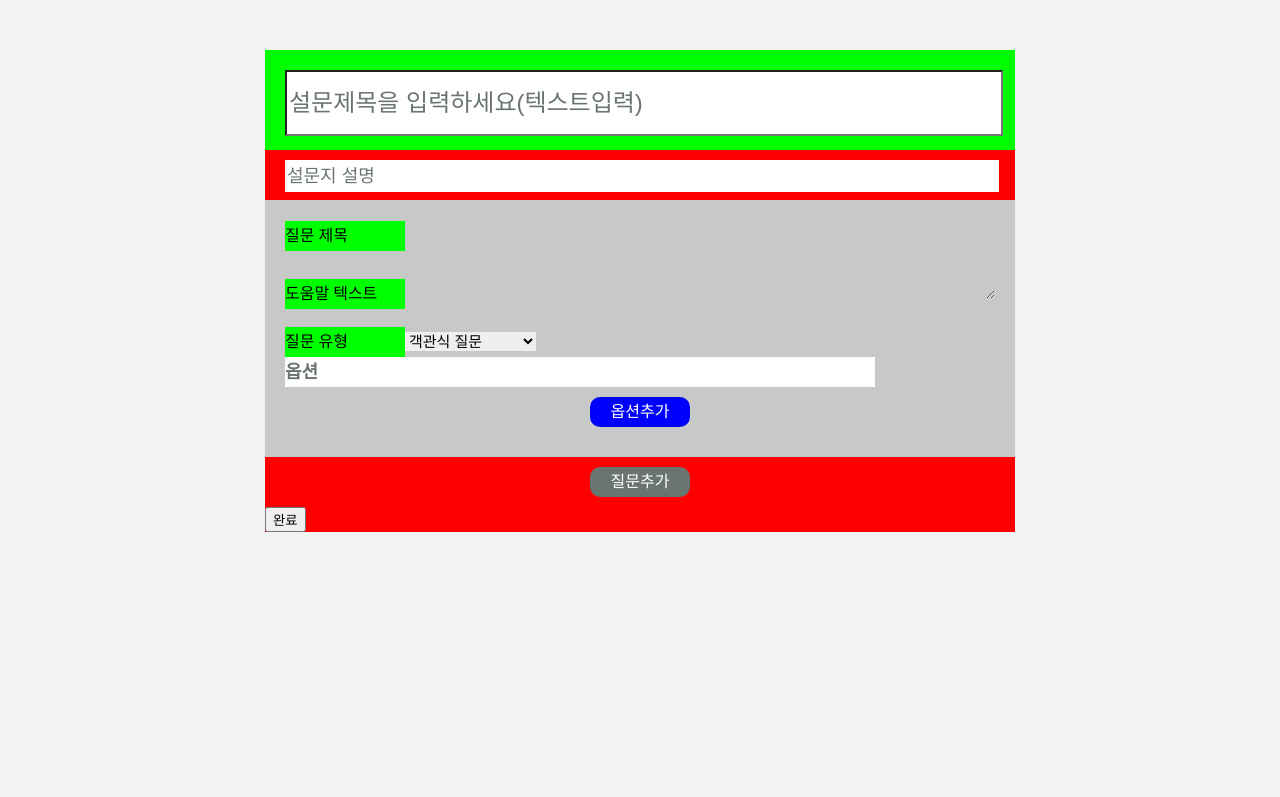
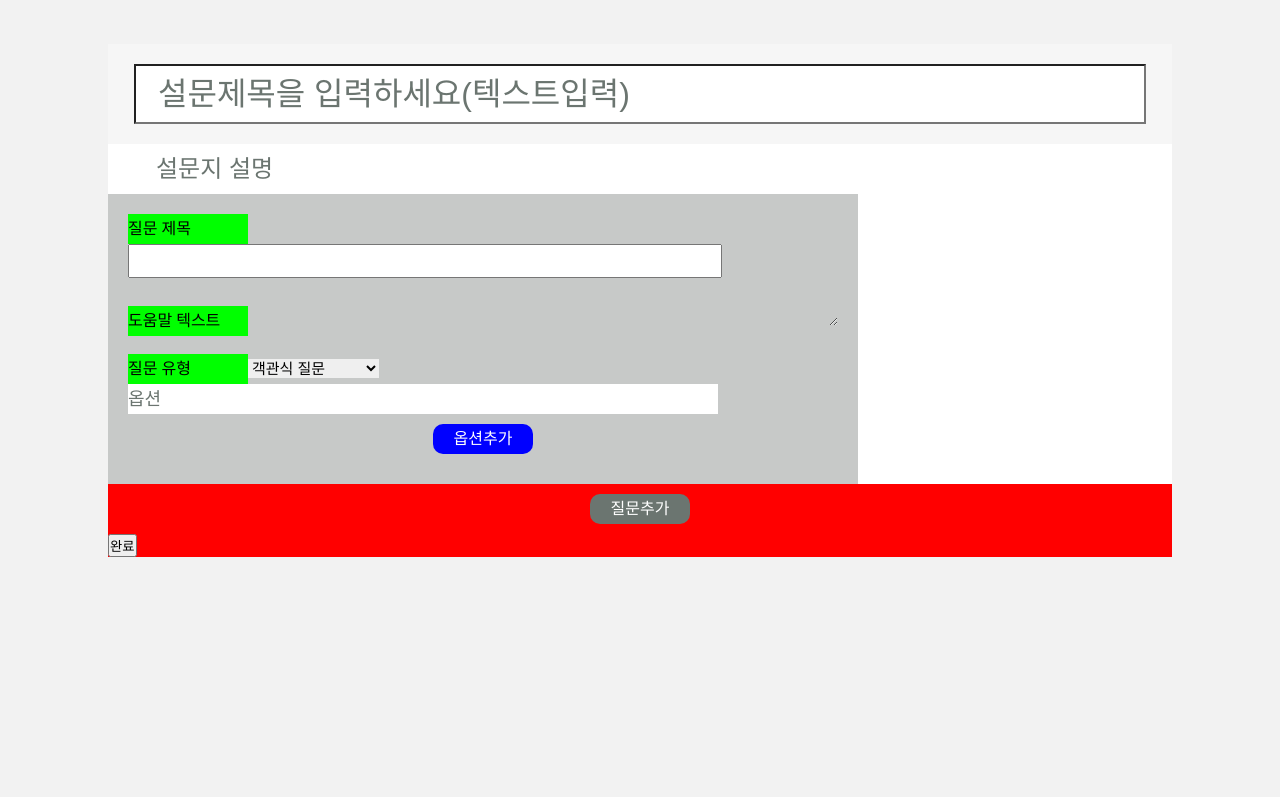
Before and after one commit to bdh1011/Ques, a Flask app: page /create in a window 1280 px wide. Shown: the top 797 px of the page. After the commit the page ends 557 px from the top, so only its background shows below. Run offline with Flask 2, Linux system fonts and the light colour scheme; some libraries are stand-ins or nearby versions.

Commit message:
Update create.css

```diff
--- a/app/static/css/create.css
+++ b/app/static/css/create.css
@@ -34,7 +34,11 @@ div{
 a{
 	text-decoration: none;
 	color: inherit;
-	cursor:pointer;
+	cursor: pointer;
+}
+
+*{
+	padding: 0;
 }
 
 .create_wrapper{
@@ -43,7 +47,12 @@ a{
 
 #ques{
 	height: auto;
+	background-color: #FFF;
 }
+
+.survey_title_wrapper{
+		background-color: #F6F6F6;
+	}
 
 .survey_title{
 	background-color: #C7C9C8;
@@ -54,15 +63,6 @@ a{
 }
 
 .survey_title input{
-	width: 100%;
-	background-color: #C7C9C8;
-	margin: 0;
-	padding: 0;
-	border-style: none;
-	font-weight: bold;
-}
-
-.question input{
 	width: 100%;
 	background-color: #C7C9C8;
 	margin: 0;
@@ -104,62 +104,60 @@ a{
 }
 
 /*PC*/
-@media (min-width: 768px){
+@media (min-width: 1064px){
 
 	.create_wrapper{
-		width: 750px;
+		width: 1064px;
 		margin: 0 auto;
-		margin-top: 50px;
 	}
 
 	#ques{
-		width:750px;
+		width: 1064px;
 		margin:0 auto;
+		margin-top: 44px;
+	}
+
+	#ques a{
+		cursor: pointer;
 	}
 
 	.survey_title_wrapper{
-		width: 750px;
+		width: 1064px;
+		position: relative;
 		height: 100px;
-		padding: 20px;
-		background-color: #0F0;
+		margin-top: 16px;
 	}
 
 	.survey_title{
-		font-size: 24px;
-		width: 710px;
-		height: 60px;
+		font-size: 32px;
+		width: 964px;
+		height: 56px;
+		margin: 20px 26px;
+		padding: 0 22px;
 		background-color: #FFF;
 	}
+
 	.survey_title:focus{
-		border:#00f 1px solid;
+		border:#00f 2px solid;
 	}
 
 	.survey_subtitle_wrapper{
-		width: 750px;
+		width: 1064px;
+		position: relative;
 		height: 50px;
-		padding: 10px;
 	}
 
 	.survey_subtitle{
-		font-size: 18px;
-		width: 710px;
-		margin: 0 10px;
-		height: 30px;
+		font-size: 24px;
+		width: 964px;
+		height: 26px;
+		padding: 12px 48px;
 		background-color: #FFF;
-		color: #6B7570;
-		border:none;
+		border: none;
+		color: #9A9A9A;
 	}
 	.survey_subtitle:focus{
-		border:#00f 1px solid;
-	}
-
-	/*.survey_title:active{
-		border-left: 5px solid #00F;
-	}*/
-
-	.survey_title input{
-	height: 100px;
-	font-size: 30px;
+		border:#00f 2px solid;
 	}
 
 	.question{
@@ -282,6 +280,8 @@ a{
 		margin-top: 20px;
 	}
 
+
+
 	.survey_title{
 		padding: 10px;
 	}
```
